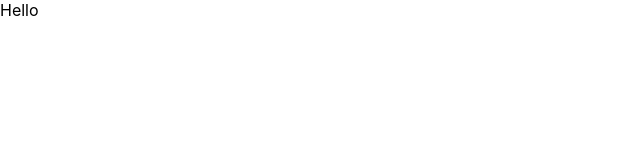
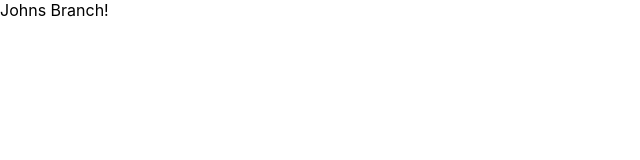
Before and after one commit to jflood215/72hours, a React (Create React App) app: page / in a window 1280 px wide. Shown: the top 160 px of the page, without its empty margins (0-640 px from the left). Built offline with nearby package versions, Linux system fonts and the light colour scheme.

Commit message:
John update

```diff
--- a/src/App.tsx
+++ b/src/App.tsx
@@ -2,7 +2,7 @@
 import "./App.css";
 
 function App() {
-  return <div className="App">Hello</div>;
+  return <div className="App">Johns Branch!</div>;
 }
 
 export default App;
```
